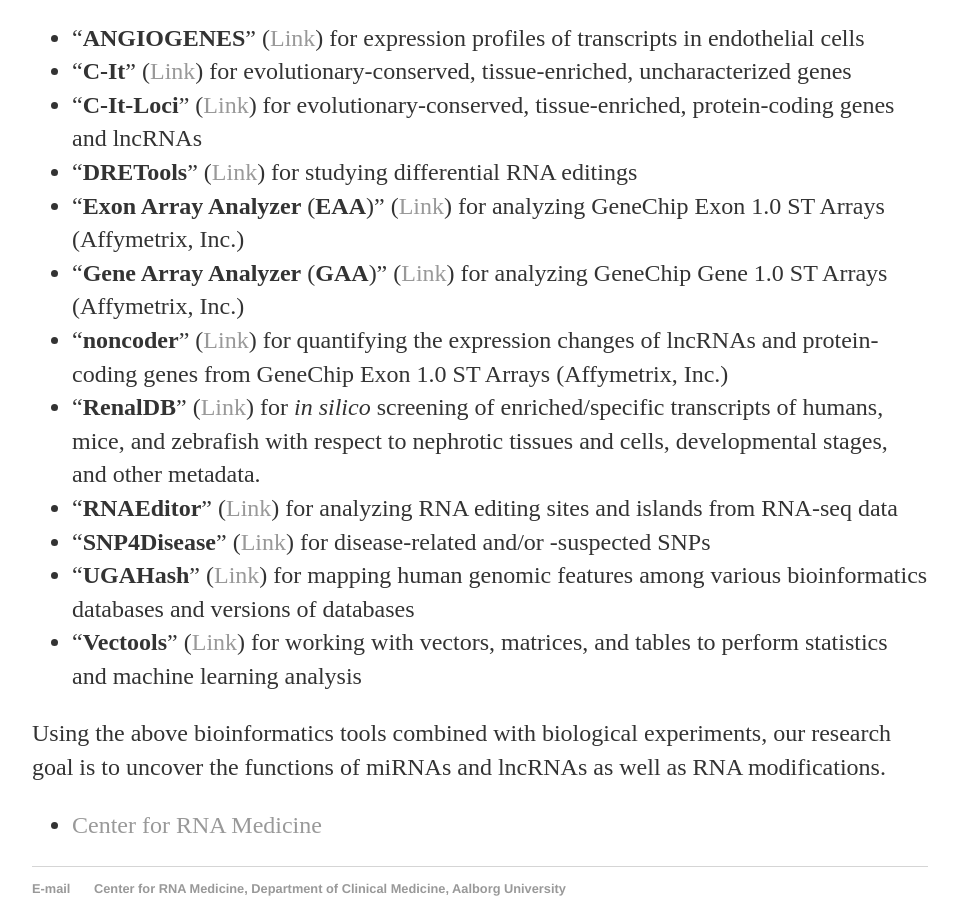
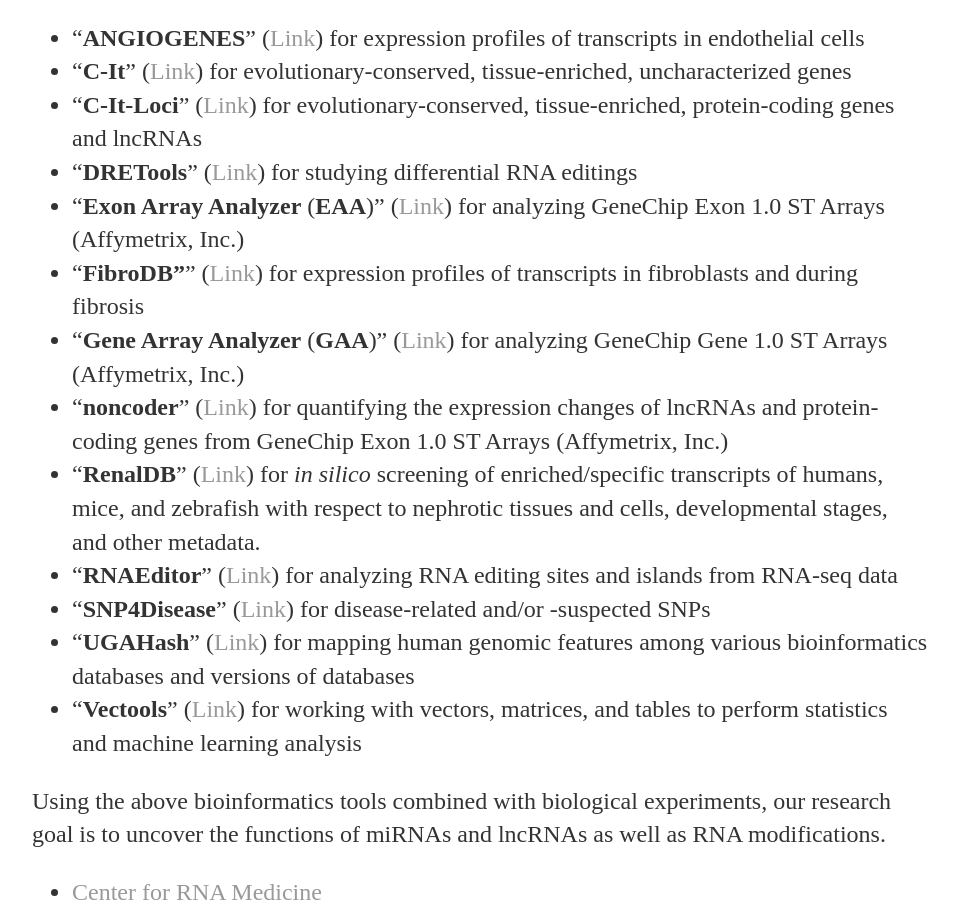
Before and after one commit to heartlncrna/heartlncrna.github.io, a Jekyll site: the page research/overview.html, which Jekyll copies as it is, in a window 1280 px wide and 900 px high, scrolled down 924 px. Shown: the whole window, without its empty margins (160-1118 px from the left). Built offline with Jekyll 4.4.1, drawn with Linux system fonts in a browser that asks for light colours.

Commit message:
Update overview.html

```diff
--- a/research/overview.html
+++ b/research/overview.html
@@ -52,11 +52,11 @@
 					for expression profiles of transcripts in endothelial cells</li>
 
   				<li>“<b>C-It</b>”
-  					(<a href="http://c-it-loci.uni-frankfurt.de"><span class="ptHyperlink">Link</span></a>)
+  					(<a href="http://c-it.mpi-bn.mpg.de"><span class="ptHyperlink">Link</span></a>)
 					for evolutionary-conserved, tissue-enriched, uncharacterized genes</li>
 
 				<li>“<b>C-It-Loci</b>”
-  					(<a href="http://c-it-loci.kbrin.louisville.edu"><span class="ptHyperlink">Link</span></a>)
+  					(<a href="http://c-it-loci.uni-frankfurt.de"><span class="ptHyperlink">Link</span></a>)
 					for evolutionary-conserved, tissue-enriched, protein-coding genes and lncRNAs</li>
 
 				<li>“<b>DRETools</b>”
@@ -66,6 +66,10 @@
   				<li>“<b>Exon Array Analyzer</b> (<b>EAA</b>)”
   					(<a href="http://eaa.mpi-bn.mpg.de/"><span class="ptHyperlink">Link</span></a>)
   					for analyzing GeneChip Exon 1.0 ST Arrays (Affymetrix, Inc.)</li>
+
+				<li>“<b>FibroDB”</b>”
+  					(<a href="https://rnamedicine.shinyapps.io/FibroDB/"><span class="ptHyperlink">Link</span></a>)
+						for expression profiles of transcripts in fibroblasts and during fibrosis</li>
 
 				<li>“<b>Gene Array Analyzer</b> (<b>GAA</b>)”
 					(<a href="http://gaa.mpi-bn.mpg.de/"><span class="ptHyperlink">Link</span></a>)
```
